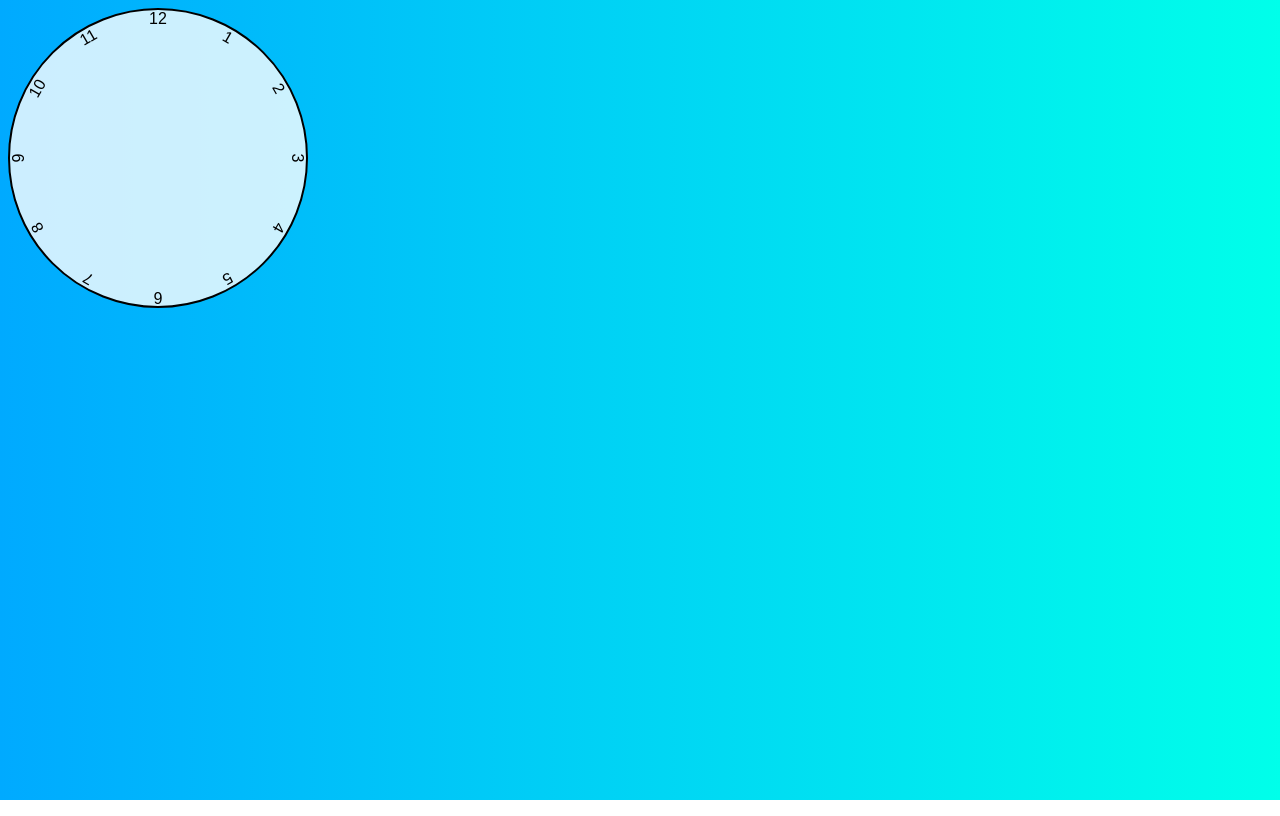
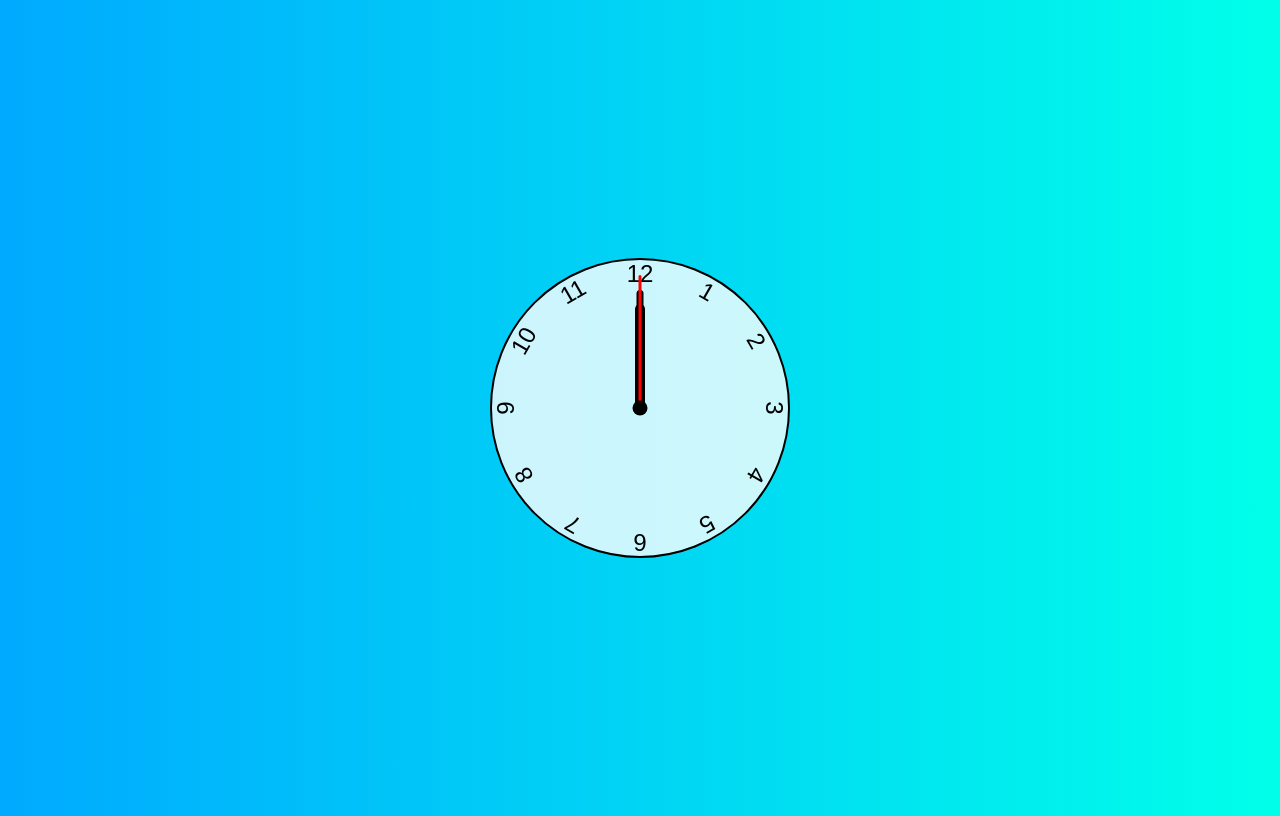
Before and after one commit to Sem8/analog-clock-js, a plain HTML site: page index.html in a window 1280 px wide. Drawn offline with Linux system fonts and the light colour scheme.

Commit message:
finished all css for styling the clock properly and angle all the different numbers and minute and hour and second hands correctly and make sure all are properly aligned

```diff
--- a/style.css
+++ b/style.css
@@ -5,6 +5,11 @@
 
 body {
     background: linear-gradient(to right, hsl(200, 100%, 50%), hsl(175, 100%, 50%));
+    display: flex;
+    justify-content: center;
+    align-items: center;
+    min-height: 100vh;
+    overflow: hidden;
 }
 
 .clock {
@@ -24,6 +29,7 @@ body {
     height: 100%;
     text-align: center;
     transform: rotate(var(--rotation));
+    font-size: 1.5rem;
 }
 
 .clock .number1 {
@@ -59,3 +65,47 @@ body {
 .clock .number11 {
     --rotation: 330deg;
 }
+
+.clock .hand {
+    --rotation: 0;
+    position: absolute;
+    bottom: 50%;
+    left: 50%;
+    background-color: black;
+    border: 10x solid white;
+    border-top-left-radius: 10px;
+    border-top-right-radius: 10px;
+    transform-origin: bottom;
+    z-index: 10;
+    transform: translate(-50%) rotate(calc(var(--rotation) * 1deg));
+}
+
+.clock::after {
+    content: '';
+    position: absolute;
+    background-color: black;
+    z-index: 11;
+    width: 15px;
+    height: 15px;
+    top: 50%;
+    left: 50%;
+    transform: translate(-50%, -50%);
+    border-radius: 50%;
+}
+.clock .hand.second {
+    width: 3px;
+    height: 45%;
+    background-color: red;
+}
+
+.clock .hand.minute {
+    width: 7px;
+    height: 40%;
+    background-color: black;
+}
+
+.clock .hand.hour {
+    width: 10px;
+    height: 35%;
+    background-color: black;
+}
```
